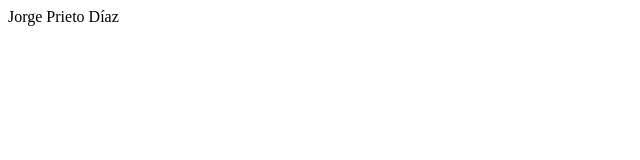
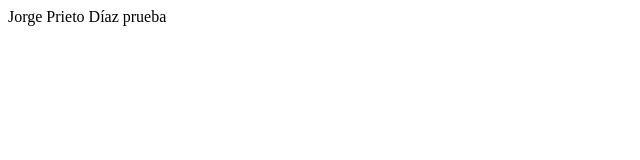
Before and after one commit to jorgepriet0/git_repo, a plain HTML site: page prueba.html in a window 1280 px wide. Shown: the full height of the page, 0-640 px from the left. Drawn offline with Linux system fonts and the light colour scheme.

Commit message:
Archivo a dev 2

```diff
--- a/prueba.html
+++ b/prueba.html
@@ -6,6 +6,6 @@
     <title>Document</title>
 </head>
 <body>
-    Jorge Prieto Díaz
+    Jorge Prieto Díaz prueba
 </body>
 </html>
```
